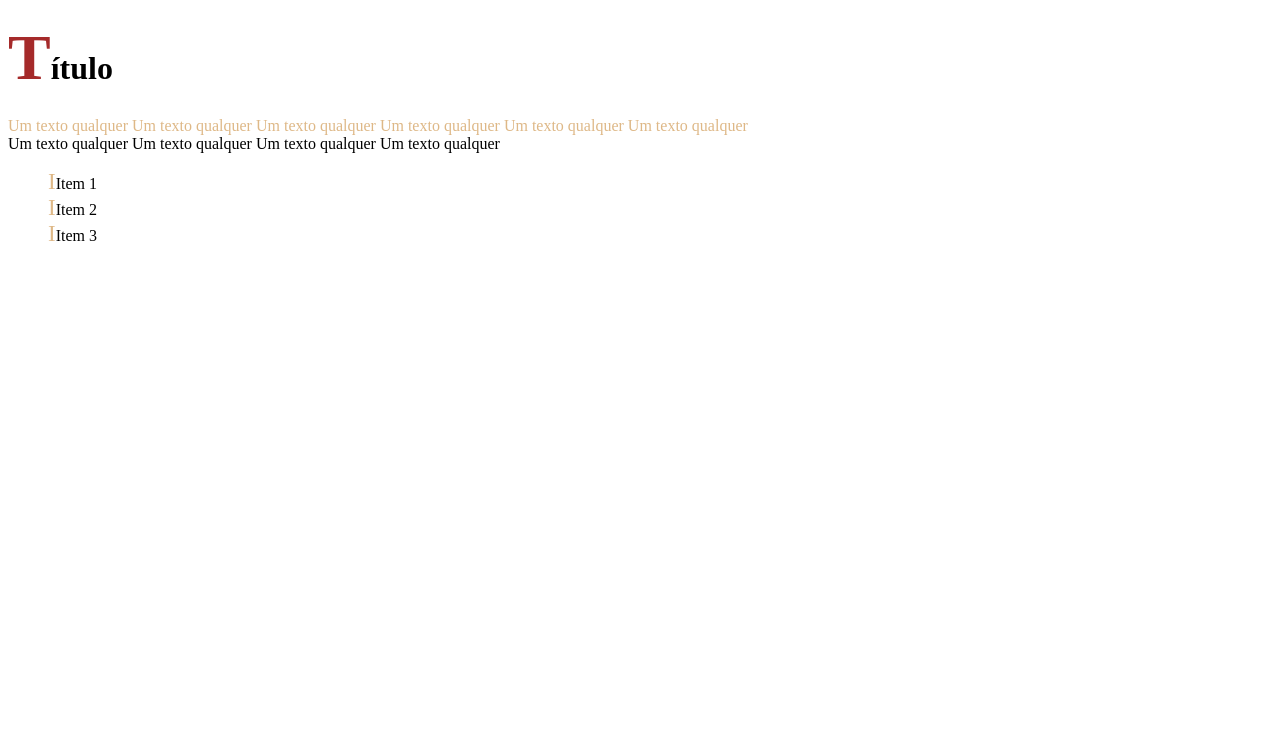
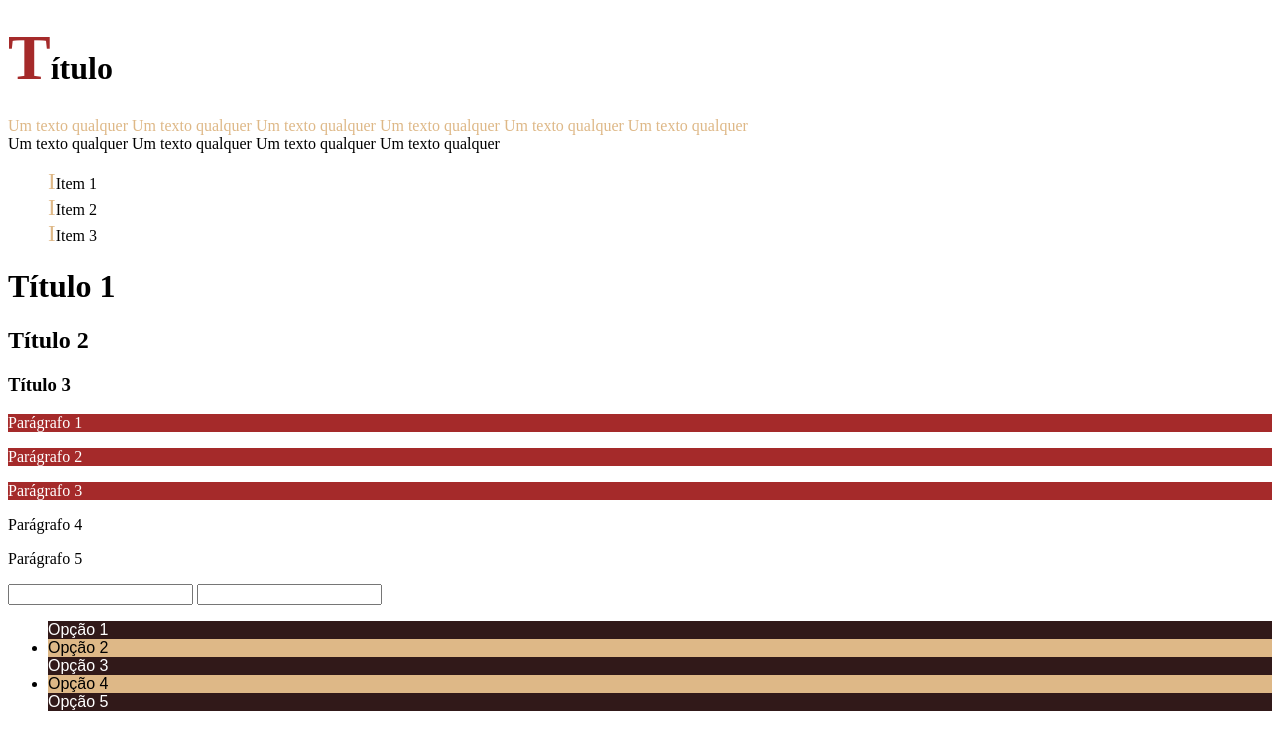
Before and after one commit to Camargasso/curso-progb, a plain HTML site: page Curso-progbr/Css avançado/index.html in a window 1280 px wide. Drawn offline with Linux system fonts and the light colour scheme.

Commit message:
Add files via upload

```diff
--- a/Curso-progbr/Css avançado/index.html
+++ b/Curso-progbr/Css avançado/index.html
@@ -9,6 +9,7 @@
 </head>
 
 <body>
+    <div id="divola">
         <h1>Título</h1>
         <p>Um texto qualquer Um texto qualquer Um texto qualquer Um texto qualquer Um texto qualquer Um texto qualquer
             <br>
@@ -19,6 +20,38 @@
             <li>Item 2</li>
             <li>Item 3</li>
         </ul>
+    </div>
+
+    <div id="seletores">
+        <h1 title="titulo">Título 1</h1>
+        <h2>Título 2</h2>
+        <h3 title="titulo">Título 3</h3>
+
+        <p>Parágrafo 1</p>
+        <p>Parágrafo 2</p>
+        <p>Parágrafo 3</p>
+        <section>
+            <p>Parágrafo 4</p>
+            <p>Parágrafo 5</p>
+        </section>
+    </div>
+
+    <script>
+        let titulos = document.querySelectorAll("[title*=tu]")
+        console.log(titulos) //com os seletores conseguimos selecionar apenas os títulos que contém tu
+    </script>
+    <div id="pseudo-classes">
+        <input type="text"> <input type="text">
+
+<ul>
+    <li>Opção 1</li>
+    <li>Opção 2</li>
+    <li>Opção 3</li>
+    <li>Opção 4</li>
+    <li>Opção 5</li>
+</ul>
+
+    </div>
 </body>
 
 </html>
--- a/Curso-progbr/Css avançado/style.css
+++ b/Curso-progbr/Css avançado/style.css
@@ -1,23 +1,59 @@
-p::first-line{          /*Pseudo elemento para estilizar somente uma linha*/
-color:burlywood
+#divola p::first-line {
+    /*Pseudo elemento para estilizar somente uma linha*/
+    color: burlywood
+        /*Pseudo elemento sempre vai aparecere duas vezes o dois pontos*/
 }
 
-h1::first-letter{
+#divola h1::first-letter {
     color: brown;
     font-size: 4rem;
 }
 
-li{
+#divola li {
     list-style: none;
 }
 
-li::before{
-content: "I";
-color: burlywood;
-font-size: 23px;
+#divola li::before {
+    content: "I";
+    color: burlywood;
+    font-size: 23px;
 }
 
-p::selection{
+#divola p::selection {
     background-color: burlywood;
     color: darkred;
 }
+
+#seletores>p {
+    /*Nesse exemplo o css só se aplica no q a div é diretamente pai de p, pelo seletor >*/
+    background-color: brown;
+    color: white;
+}
+
+/* Tambem utilizando o seletor + aplicamos o css para oque vem posteriormente indicado como exemplo
+#seletores + p aplicaria o css no paragráfo seguinte da div  */
+
+/*Utilizando o ~ aplicamos o css para todos os itens posteriormente indicado, ex:
+#seletores ~ p aplicaria o css para todos os páragrafos que sucedem o id*/
+
+/* ~= seletor para oque for no início
+   *= seletor para oque contem dentro do atributo
+   $= seletor para oque for no final */
+
+#pseudo-classes input:focus {
+    color: brown;
+    /*exemplo de pseudo classe utilizando o focus a cor se aplica apenas no  elemento
+      em uso (a pseudo classe sempre é utilizada apenas com : uma vez*/
+}
+#pseudo-classes li{
+    font-family: Arial, Helvetica, sans-serif;
+}
+
+#pseudo-classes li:nth-of-type(odd){ /*odd seleciona os elementos impares*/
+    background-color: rgb(49, 25, 25);
+    color: white;
+}
+
+#pseudo-classes li:nth-of-type(even){ /*e even os elementos pares*/
+    background-color: burlywood;
+}
```
Lines whose indentation alone changed are shown as unchanged.
